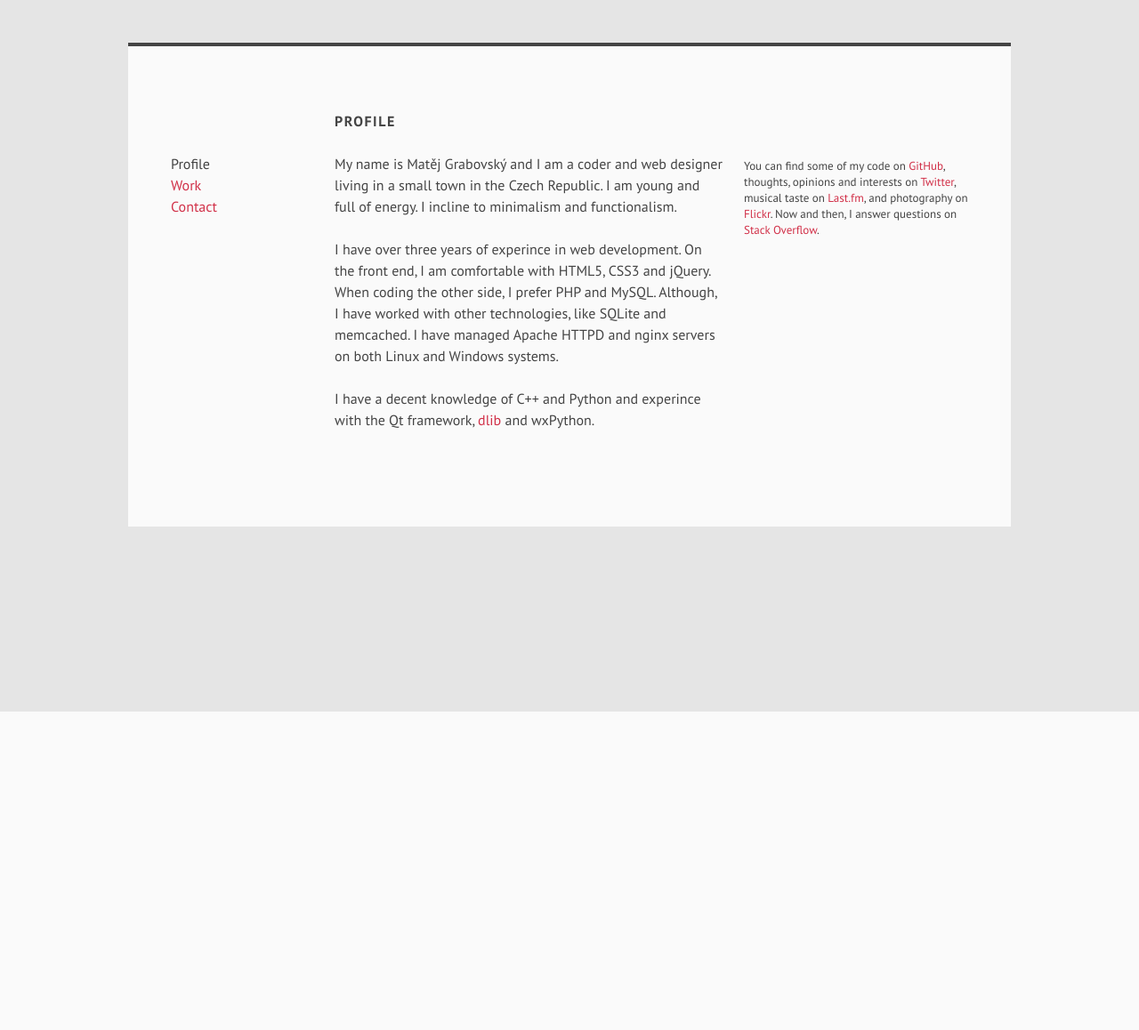
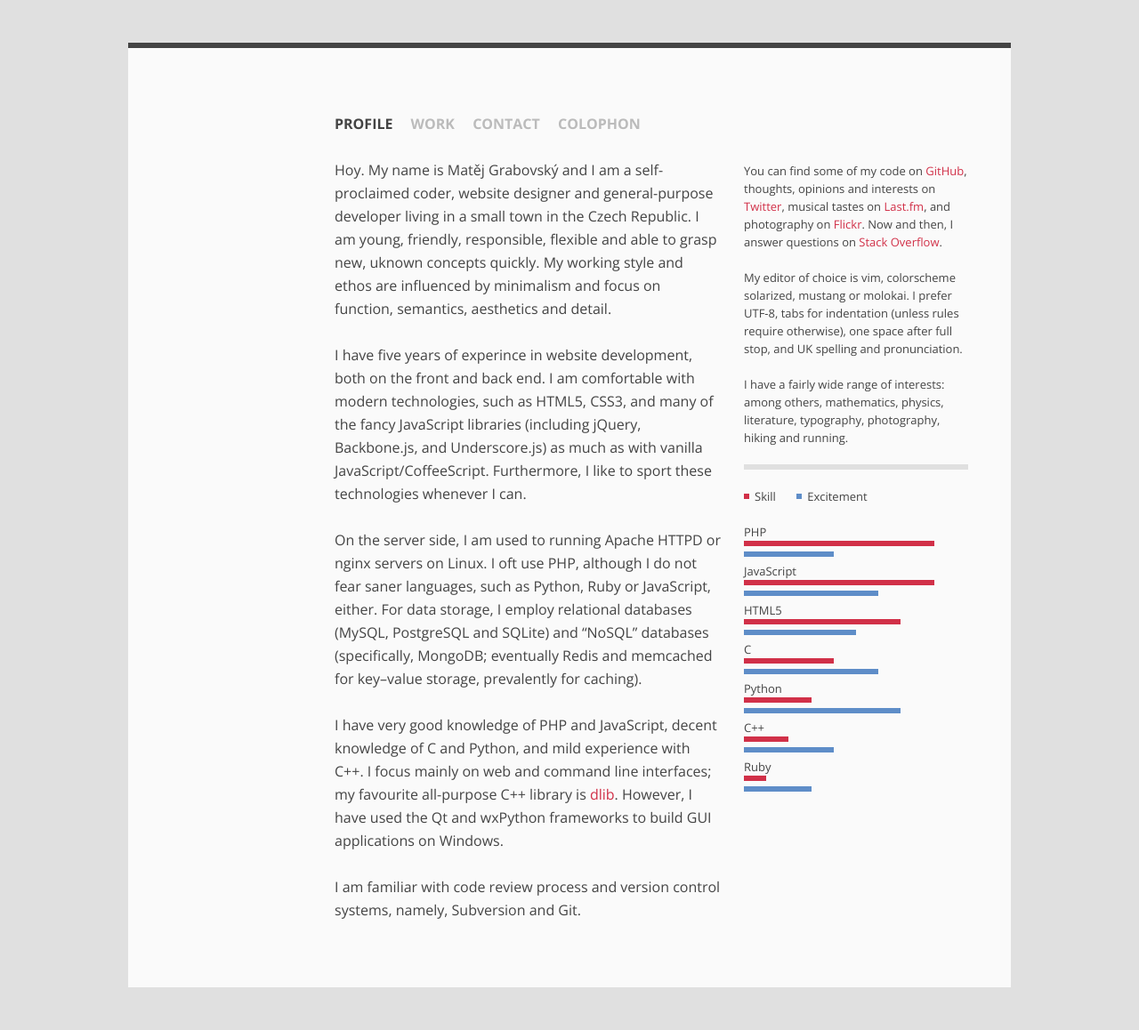
Before and after one commit to mgrabovsky/mgrabovsky.github.io, a PHP site: page / in a window 1280 px wide. Shown: the whole page at 89% size. Before the commit the page ends 800 px from the top, so only its background shows below. Run offline with PHP 8.4, Linux system fonts and the light colour scheme.

Commit message:
huge update

```diff
--- a/index.html
+++ b/index.html
@@ -7,48 +7,112 @@
     <meta name="author" content="Matěj Grabovský" />
     <meta name="viewport" content="width=device-width, initial-scale=1.0" />
     <meta name="robots" content="index,follow" />
-    <link rel="stylesheet" media="all" href="/main.css?20110517" />
+    <link rel="stylesheet" media="all" href="main.css?20120710" />
 </head>
 <body class="profile">
-    <header>
-        <nav><ul class="menu">
-            <li>Profile</li>
-            <li><a href="/work.html">Work</a></li>
-            <li><a href="/contact.html">Contact</a></li>
-        </ul></nav>
-    </header>
+    <header><nav><ul class="menu">
+        <li><h1>Profile</h1></li>
+        <li><a href="work.html">Work</a></li>
+        <li><a href="contact.html">Contact</a></li>
+        <li><a href="javascript:e.preventDefault();">Colophon</a></li>
+    </ul></nav></header>
 
-    <section>
-        <div class="main-content">
-            <h1>Profile</h1>
+    <div class="central">
 
-            <p>My name is Matěj Grabovský and I am a coder and web designer
-            living in a small town in the Czech Republic. I am young and full of
-            energy. I incline to minimalism and functionalism.</p>
+        <p>Hoy. My name is Matěj Grabovský and I am a self-proclaimed coder, website
+        designer and general-purpose developer living in a small town in the Czech
+        Republic. I am young, friendly, responsible, flexible and able to grasp new,
+        uknown concepts quickly. My working style and ethos are influenced by
+        minimalism and focus on function, semantics, aesthetics and detail.</p>
 
-            <p>I have over three years of experince in web development. On the front
-            end, I am comfortable with HTML5, CSS3 and jQuery. When coding the other
-            side, I prefer PHP and MySQL. Although, I have worked with other
-            technologies, like SQLite and memcached. I have managed Apache HTTPD and
-            nginx servers on both Linux and Windows systems.</p>
+        <p>I have five years of experince in website development, both on the front
+        and back end. I am comfortable with modern technologies, such as HTML5, CSS3,
+        and many of the fancy JavaScript libraries (including jQuery, Backbone.js,
+        and Underscore.js) as much as with vanilla JavaScript/CoffeeScript.
+        Furthermore, I like to sport these technologies whenever I can.</p>
 
-            <p>I have a decent knowledge of C++ and Python and experince
-            with the Qt framework, <a href="http://dlib.net/">dlib</a> and
-            wxPython.</p>
+        <p>On the server side, I am used to running Apache HTTPD or nginx servers on
+        Linux. I oft use PHP, although I do not fear saner languages, such as Python,
+        Ruby or JavaScript, either. For data storage, I employ relational databases
+        (MySQL, PostgreSQL and SQLite) and “NoSQL” databases (specifically, MongoDB;
+        eventually Redis and memcached for key–value storage, prevalently for
+        caching).</p>
 
+        <p>I have very good knowledge of PHP and JavaScript, decent knowledge of
+        C and Python, and mild experience with C++. I focus mainly on web and command
+        line interfaces; my favourite all-purpose C++ library is <a
+            href="http://dlib.net/">dlib</a>. However, I have used the Qt and
+        wxPython frameworks to build GUI applications on Windows.</p>
+
+        <p>I am familiar with code review process and version control systems,
+        namely, Subversion and Git.</p>
+
+    </div>
+
+    <footer><div class="marginalia">
+
+        <p>You can find some of my code on <a
+            href="http://github.com/mgrabovsky">GitHub</a>, thoughts, opinions and
+        interests on <a href="http://twitter.com/mgrabovsky">Twitter</a>, musical
+        tastes on <a href="http://www.last.fm/user/MGrabovsky">Last.fm</a>, and
+        photography on <a href="http://www.flickr.com/photos/mgrabovsky">Flickr</a>.
+        Now and then, I answer questions on <a
+            href="http://stackoverflow.com/users/227159">Stack Overflow</a>.</p>
+        <!-- I also have accounts on Tumblr, Forrst, Dribble and Coderwall but don't use them. -->
+
+        <p>My editor of choice is vim, colorscheme solarized, mustang or molokai.
+        I prefer UTF-8, tabs for indentation (unless rules require otherwise), one
+        space after full stop, and UK spelling and pronunciation.</p>
+
+        <p>I have a fairly wide range of interests: among others, mathematics,
+        physics, literature, typography, photography, hiking and running.</p>
+
+    </div>
+
+    <div class="marginalia chart">
+
+        <ul class="legend">
+            <li><div></div>Skill</li>
+            <li><div></div>Excitement</li>
+        </ul>
+
+        <div class="row">
+            PHP
+            <div style="width: 85%;" title="Skill: 85%"></div>
+            <div style="width: 40%;" title="Excitement: 40%"></div>
+        </div>
+        <div class="row">
+            JavaScript
+            <div style="width: 85%;" title="Skill: 85%"></div>
+            <div style="width: 60%;" title="Excitement: 60%"></div>
+        </div>
+        <div class="row">
+            HTML5
+            <div style="width: 70%;" title="Skill: 70%"></div>
+            <div style="width: 50%;" title="Excitement: 50%"></div>
+        </div>
+        <div class="row">
+            C
+            <div style="width: 40%;" title="Skill: 40%"></div>
+            <div style="width: 60%;" title="Excitement: 60%"></div>
+        </div>
+        <div class="row">
+            Python
+            <div style="width: 30%;" title="Skill: 30%"></div>
+            <div style="width: 70%;" title="Excitement: 70%"></div>
+        </div>
+        <div class="row">
+            C++
+            <div style="width: 20%;" title="Skill: 20%"></div>
+            <div style="width: 40%;" title="Excitement: 40%"></div>
+        </div>
+        <div class="row">
+            Ruby
+            <div style="width: 10%;" title="Skill: 10%"></div>
+            <div style="width: 30%;" title="Excitement: 30%"></div>
         </div>
 
-        <footer><div class="related-content">You can find some of my code on
-            <a href="http://github.com/mgrabovsky">GitHub</a>, thoughts, opinions and
-            interests on <a href="http://twitter.com/mgrabovsky">Twitter</a>, musical
-            taste on <a href="http://www.last.fm/user/MGrabovsky">Last.fm</a>, and
-            photography on <a
-                href="http://www.flickr.com/photos/mgrabovsky">Flickr</a>. Now and
-            then, I answer questions on <a
-                href="http://stackoverflow.com/users/227159/matj-grabovsky">Stack
-                Overflow</a>.</div></footer>
-
-    </section>
+    </div></footer>
 
     <!--<script src="http://www.google-analytics.com/ga.js"></script>
     <script>try { var pageTracker = _gat._getTracker("UA-7559047-3"); pageTracker._trackPageview(); } catch(err){}</script>-->
--- a/main.css
+++ b/main.css
@@ -1,9 +1,9 @@
-@import url('http://fonts.googleapis.com/css?family=PT+Sans:regular,italic,bold');
+@import url('http://fonts.googleapis.com/css?family=Open+Sans:300,300italic,700&subset=latin,latin-ext');
 
 /** Less Framework 4 by Joni Korpi (http://lessframework.com) License:
  * http://creativecommons.org/licenses/MIT/
  */
-/* Reset (based off original, combined with Eric Meyer's Reset CSS v2.0 */
+/* Reset (based on original, combined with Eric Meyer's Reset CSS v2.0 */
 html, body, div, span, object, iframe, h1, h2, h3, h4, h5, h6, p, blockquote, pre, a,
 abbr, address, cite, code, del, dfn, em, img, ins, kbd, q, samp, small, strong, sub,
 sup, var, b, i, hr, dl, dt, dd, ol, ul, li, fieldset, form, label, legend, table,
@@ -36,77 +36,55 @@ a, a:hover, a:active, a:link, a:visited {
     text-decoration: none;
 }
 
-/* Typography */
-html {
-    background: #e5e5e5;
-    color: #444;
-    font: 16px/24px 'PT Sans', Calibri, Arial, sans-serif;
-}
-
-body {
-    border-top: 4px solid #444;
-    background-color: #fafafa;
-}
-
-body:after {
-    content: ".";
-    display: block;
-    visibility: hidden;
-    height: 0;
-    clear: both;
-}
-
-h1, h2, h3 {
-    display: block;
-    margin-bottom: 24px;
-    font-weight: bold;
-}
-
-h1 {
-    text-transform: uppercase;
-    letter-spacing: 1.5px;
-}
-
-h2 {
-    color: #999;
-    font-weight: normal;
-    font-style: italic;
-}
-
-h3 {
-    display: block;
-    font-size: 14px;
-    text-transform: uppercase;
-    letter-spacing: 1px;
-}
-
-p, ul {
-    margin-bottom: 24px;
-}
-
-small {
-    font-size: 13px;
-    line-height: 18px;
-}
-
 em {
     font-style: italic;
 }
 
 strong {
-    font-size: 13px;
-    line-height: 18px;
-    font-weight: bold;
-    text-transform: uppercase;
-    letter-spacing: 1px;
+    font-weight: 700;
 }
 
-a, a:link, a:visited {
+/* Typography and colours */
+html {
+    background: #e0e0e0;
+    color: #444;
+    font: 16px/26px 'Open Sans', Calibri, Helvetica, Arial, sans-serif;
+    font-weight: 300;
+}
+
+body {
+    border-top: 6px solid #444;
+    background: #fafafa;
+}
+
+body.profile {
+    /*background: #fafafa url(fleurs.png) 48px 118px no-repeat;*/
+}
+
+h1 {
+    display: inline;
+    font: inherit;
+    color: inherit;
+}
+
+p, ul {
+    margin-bottom: 26px;
+}
+
+.marginalia p, .marginalia ul {
+    margin-bottom: 20px;
+}
+
+a, a:link, a:visited, .menu a:hover {
     color: #d13048;
     -webkit-transition: color .2s ease-in-out;
     -moz-transition: color .2s ease-in-out;
     -o-transition: color .2 ease-in-out;
     transition: color .2s ease-in-out;
+}
+
+.menu a {
+    color: #bbb;
 }
 
 a:hover, a:active {
@@ -120,6 +98,7 @@ img::selection { background: transparent; }
 img::-moz-selection { background: transparent; }
 body { -webkit-tap-highlight-color: rgba(38,164,166,.4); }
 
+
 /** Default Layout: 992px (24px G, 48 M)
 -------------------------------------------------------------------------------
 cols    1     2      3      4      5      6      7      8      9      10
@@ -128,38 +107,94 @@ px      68    160    252    344    436    528    620    712    804    896
 
 body {
     width: 896px;
-    margin: 48px auto 0;
-    padding: 72px 48px 84px;
+    margin: 48px auto;
+    padding: 72px 48px 48px;
     -webkit-text-size-adjust: 100%;
+}
+
+body:after {
+    content: ".";
+    display: block;
+    visibility: hidden;
+    height: 0;
+    clear: both;
 }
 
 .menu {
     float: left;
-    width: 160px;
-    padding: 48px 24px 0 0;
+    width: 712px;
+    margin-left: 184px;
+    clear: both;
 }
 
-.main-content {
+.menu li {
+    display: inline;
+    margin-right: 16px;
+    text-transform: uppercase;
+    font-weight: 700;
+}
+
+.central {
     float: left;
     width: 436px;
+    margin-left: 184px;
 }
 
-.main-content ul {
+.central ul {
     list-style: none;
     text-indent: -24px;
 }
 
-.main-content li:before {
+.central li:before {
     content: '\2013';
     padding-right: 12px;
 }
 
-.related-content {
+.marginalia {
     float: left;
     width: 252px;
-    padding: 54px 0 0 24px;
+    padding-top: 4px;
+    margin-left: 24px;
     font-size: 13px;
-    line-height: 18px;
+    line-height: 20px;
+}
+
+.marginalia + .marginalia {
+    padding-top: 20px;
+    border-top: 6px solid #e0e0e0;
+}
+
+.chart .row {
+    width: 100%;
+    margin-bottom: 6px;
+}
+
+.chart .row > div {
+    height: 6px;
+    background: #d13048;
+    text-indent: -9999em;
+    margin-bottom: 6px;
+}
+
+.chart .row > div + div {
+    background: #5e8dc8;
+}
+
+.chart .legend li {
+    display: inline;
+    margin-right: 20px;
+}
+
+.chart .legend li > div {
+    display: inline-block;
+    width: 6px;
+    height: 6px;
+    margin: 0 6px 2px 0;
+    background: #d13048;
+}
+
+.chart .legend li + li > div {
+    background: #5e8dc8;
 }
 
 
@@ -173,7 +208,7 @@ px      68    160    252    344    436    528    620    712
 @media only screen and (min-width: 768px) and (max-width: 991px) {
     body {
         width: 712px;
-        padding: 48px 28px 60px;
+        padding: 48px 28px 28px;
     }
 }
 
@@ -188,7 +223,7 @@ px      68    160    252
 @media only screen and (max-width: 767px) {
     body {
         width: 252px;
-        padding: 48px 34px 60px;
+        padding: 48px 34px 34px;
     }
 }
 
@@ -203,6 +238,6 @@ px      68    160    252    344    436
 @media only screen and (min-width: 480px) and (max-width: 767px) {
     body {
         width: 436px;
-        padding: 36px 22px 48px;
+        padding: 36px 22px 22px;
     }
 }
```
Also changed, not shown: contact.html (+7 -13 lines), work.html (+16 -16 lines), fleurs.png (added).
